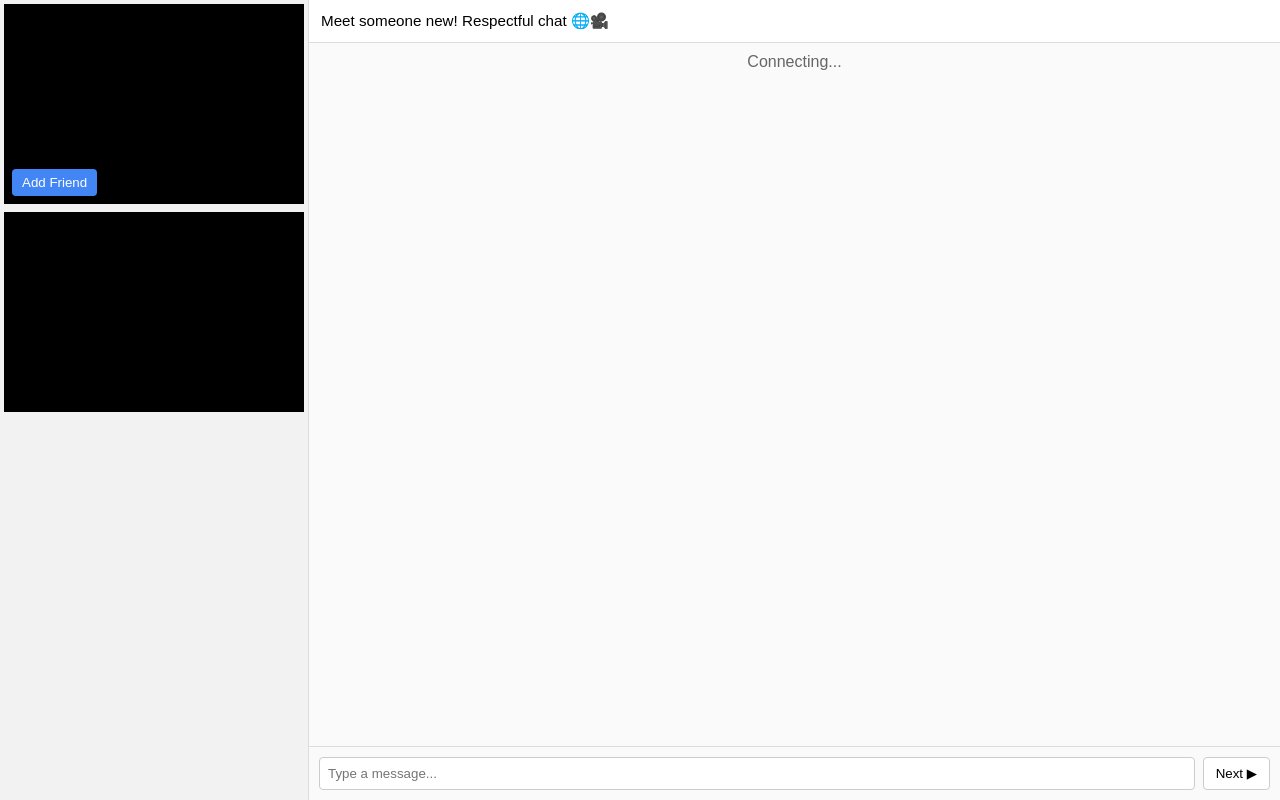
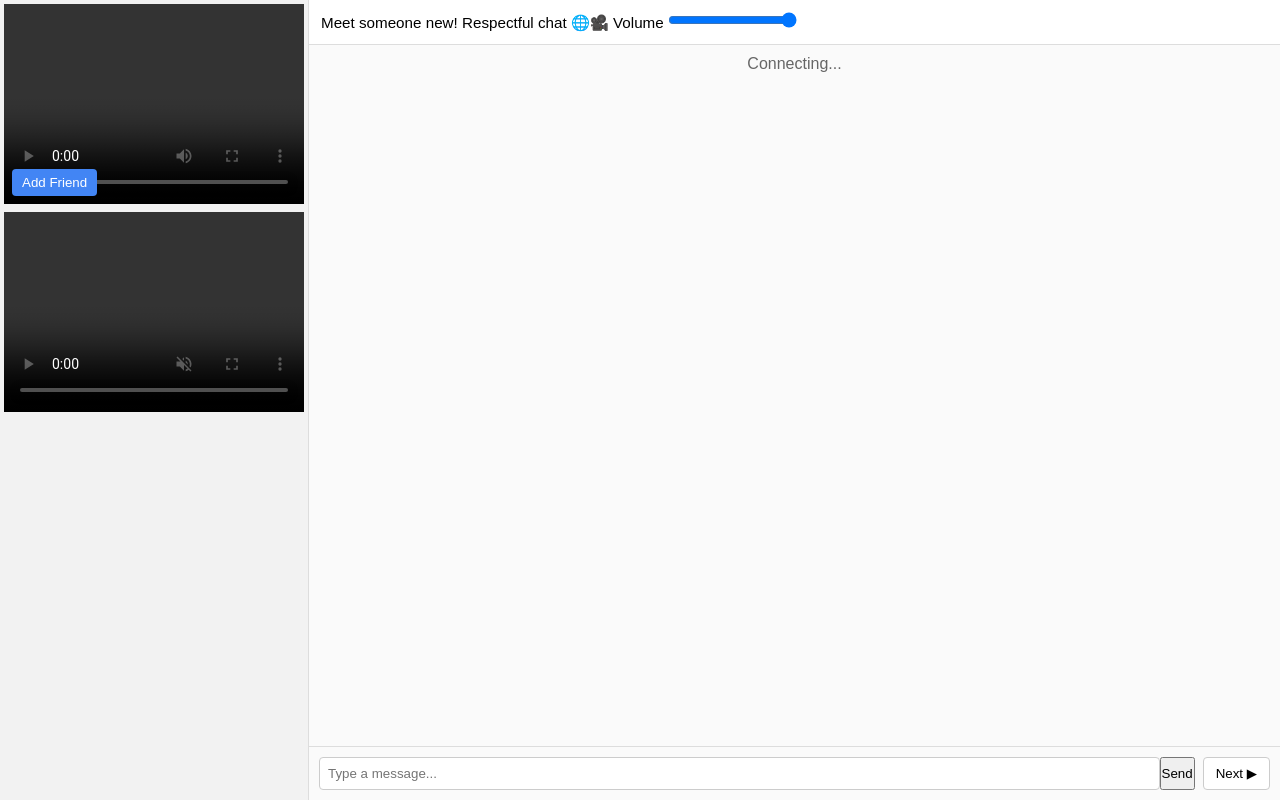
Before and after one commit to freeGeeks147/omegle-clone, a website: page public/index.html in a window 1280 px wide. Drawn offline with nearby package versions, Linux system fonts and the light colour scheme; no server answers.

Commit message:
Update index.html

```diff
--- a/public/index.html
+++ b/public/index.html
@@ -11,20 +11,25 @@
 
     <div id="video-column">
       <div class="video-container">
-        <video id="remoteVideo" autoplay playsinline></video>
+        <video id="remoteVideo" autoplay playsinline controls></video>
         <button id="add-friend">Add Friend</button>
       </div>
       <div class="video-container">
-        <video id="localVideo" autoplay playsinline muted></video>
+        <video id="localVideo" autoplay playsinline muted controls></video>
       </div>
     </div>
 
     <div id="chat-panel">
-      <div id="header">Meet someone new! Respectful chat 🌐🎥</div>
+      <div id="header">
+        <span>Meet someone new! Respectful chat 🌐🎥</span>
+        <label for="volume-slider">Volume</label>
+        <input id="volume-slider" type="range" min="0" max="1" step="0.01" value="1">
+      </div>
       <div id="status">Connecting...</div>
       <div id="messages"></div>
       <div id="controls">
         <input id="input" placeholder="Type a message...">
+        <button id="send-btn">Send</button>
         <button id="next-btn">Next ▶</button>
       </div>
     </div>
```
